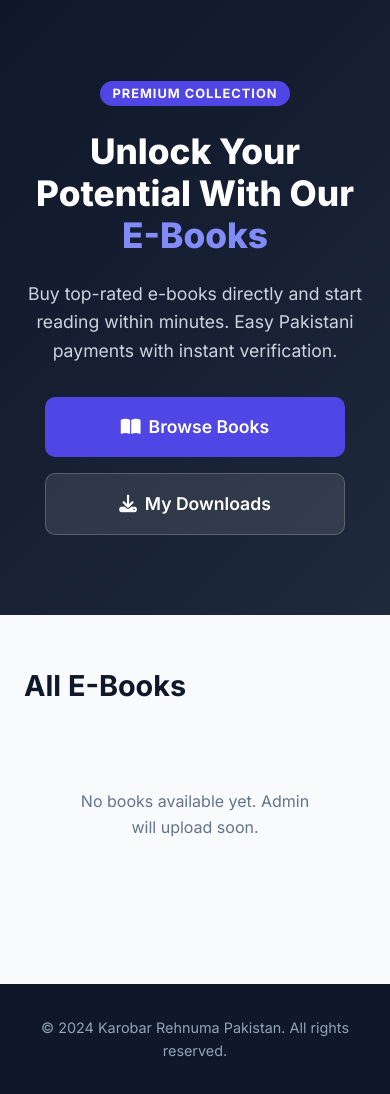
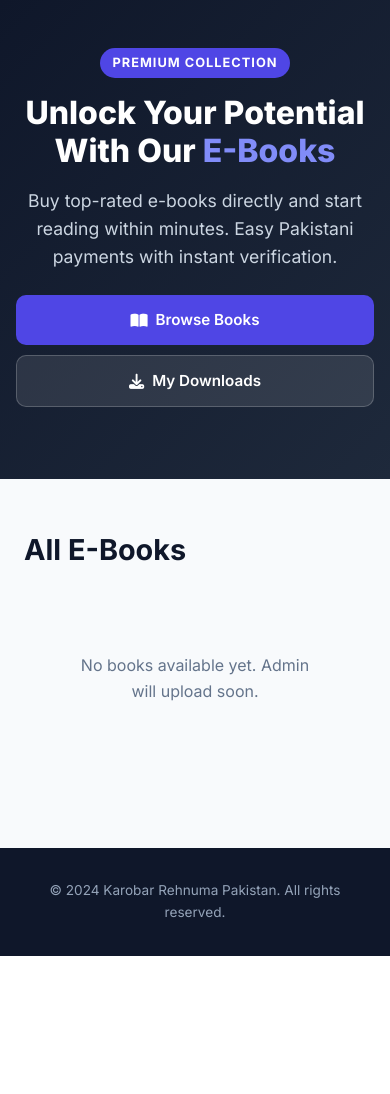
Before and after one commit to Paid-Dev-From-Pak/Karobar-Rehnuma, a Flask app: page / in a window 390 px wide. Shown: the part 78-1172 px from the top of the page. After the commit the page ends 1034 px from the top, so only its background shows below. Run offline with Flask 3, Linux system fonts and the light colour scheme; data that the repository does not hold is empty.

Commit message:
Fixed mobile white gap and improved hero layout

```diff
--- a/static/css/style.css
+++ b/static/css/style.css
@@ -16,6 +16,13 @@
     --shadow-lg: 0 10px 40px rgba(15, 23, 42, 0.12);
 }
 
+/* White gap fix */
+html, body {
+    overflow-x: hidden;
+    width: 100%;
+    max-width: 100vw;
+}
+
 body {
     font-family: 'Inter', -apple-system, sans-serif;
     background: var(--bg);
@@ -90,34 +101,52 @@ main { flex: 1; }
 .flash-success { background: #dcfce7; color: #166534; border-left: 4px solid var(--success); }
 .flash-error { background: #fee2e2; color: #991b1b; border-left: 4px solid var(--danger); }
 
+/* Hero Section */
 .hero {
-    background: linear-gradient(135deg, #eef2ff 0%, #f5f3ff 100%);
-    padding: 4rem 1.5rem;
-    text-align: center;
+    background: linear-gradient(135deg, #0f172a 0%, #1e293b 100%);
+    padding: 5rem 1.5rem;
+    color: white;
+    width: 100%;
 }
-.hero-content { max-width: 1200px; margin: 0 auto; display: flex; align-items: center; justify-content: space-between; flex-wrap: wrap; gap: 2rem; text-align: left; }
-.hero-text { flex: 1; min-width: 300px; }
-.hero-buttons { display: flex; gap: 1rem; flex-wrap: wrap; }
+.hero-content {
+    max-width: 1200px;
+    margin: 0 auto;
+    display: flex;
+    align-items: center;
+    justify-content: space-between;
+    flex-wrap: wrap;
+    gap: 2rem;
+    width: 100%;
+}
+.hero-text { flex: 1; min-width: 300px; width: 100%; text-align: left; }
+.premium-badge {
+    background: #4f46e5;
+    padding: 0.3rem 0.8rem;
+    border-radius: 20px;
+    font-size: 0.8rem;
+    font-weight: 700;
+    text-transform: uppercase;
+    letter-spacing: 1px;
+    display: inline-block;
+}
 .hero h1 {
-    font-size: clamp(2rem, 5vw, 3.2rem);
+    font-size: clamp(2.2rem, 5vw, 3.5rem);
     font-weight: 800;
     line-height: 1.2;
-    margin-bottom: 1rem;
+    margin: 1.5rem 0;
 }
-.gradient-text {
-    background: linear-gradient(135deg, #4f46e5, #9333ea);
-    -webkit-background-clip: text;
-    -webkit-text-fill-color: transparent;
-    background-clip: text;
-}
-.hero p { font-size: 1.1rem; color: var(--text-soft); margin-bottom: 2rem; }
+.hero p { font-size: 1.1rem; color: #cbd5e1; margin-bottom: 2rem; max-width: 500px; }
+.hero-buttons { display: flex; gap: 1rem; flex-wrap: wrap; }
+.hero-image-container { flex: 1; min-width: 300px; text-align: right; display: flex; justify-content: center; }
+.hero-image-container img { max-width: 250px; border-radius: 20px; box-shadow: 0 20px 40px rgba(0,0,0,0.3); }
 
+/* Buttons */
 .btn-primary, .btn-secondary, .btn-view, .btn-success, .btn-danger, .btn-disabled {
     display: inline-flex;
     align-items: center;
     justify-content: center;
     gap: 0.5rem;
-    padding: 0.7rem 1.4rem;
+    padding: 0.8rem 1.5rem;
     border-radius: 10px;
     border: none;
     font-weight: 600;
@@ -197,200 +224,76 @@ main { flex: 1; }
 .note { color: var(--text-soft); font-size: 0.9rem; margin-top: 1rem; }
 .note.small { font-size: 0.8rem; }
 
-.checkout-form, .upload-form {
-    background: var(--surface);
-    padding: 2rem;
-    border-radius: var(--radius);
-    box-shadow: var(--shadow);
-}
+.checkout-form, .upload-form { background: var(--surface); padding: 2rem; border-radius: var(--radius); box-shadow: var(--shadow); width: 100%; }
 .checkout-form h3 { margin: 1.5rem 0 1rem; font-size: 1.1rem; }
 .checkout-form h3:first-child { margin-top: 0; }
-.form-grid {
-    display: grid;
-    grid-template-columns: repeat(auto-fit, minmax(200px, 1fr));
-    gap: 1rem;
-}
-input, textarea, select {
-    width: 100%;
-    padding: 0.8rem 1rem;
-    border: 1px solid var(--border);
-    border-radius: 10px;
-    font-size: 0.95rem;
-    font-family: inherit;
-    transition: 0.2s;
-    background: var(--surface);
-}
-input:focus, textarea:focus {
-    outline: none;
-    border-color: var(--primary);
-    box-shadow: 0 0 0 3px rgba(79, 70, 229, 0.1);
-}
+.form-grid { display: grid; grid-template-columns: repeat(auto-fit, minmax(200px, 1fr)); gap: 1rem; width: 100%; }
+input, textarea, select { width: 100%; padding: 0.8rem 1rem; border: 1px solid var(--border); border-radius: 10px; font-size: 0.95rem; font-family: inherit; transition: 0.2s; background: var(--surface); }
+input:focus, textarea:focus { outline: none; border-color: var(--primary); box-shadow: 0 0 0 3px rgba(79, 70, 229, 0.1); }
 .checkout-form > input, .full-width { margin-top: 1rem; }
 .upload-form { display: flex; flex-direction: column; gap: 1rem; }
 .upload-form label { font-size: 0.9rem; color: var(--text-soft); display: flex; flex-direction: column; gap: 0.4rem; }
 
-.payment-methods {
-    display: grid;
-    grid-template-columns: repeat(auto-fit, minmax(150px, 1fr));
-    gap: 1rem;
-    margin-bottom: 1rem;
-}
+.payment-methods { display: grid; grid-template-columns: repeat(auto-fit, minmax(150px, 1fr)); gap: 1rem; margin-bottom: 1rem; width: 100%; }
 .pm-card { cursor: pointer; position: relative; }
 .pm-card input { position: absolute; opacity: 0; }
-.pm-content {
-    padding: 1.2rem 1rem;
-    border: 2px solid var(--border);
-    border-radius: 12px;
-    text-align: center;
-    transition: 0.2s;
-    display: flex;
-    flex-direction: column;
-    gap: 0.5rem;
-    align-items: center;
-    font-weight: 600;
-    font-size: 0.9rem;
-}
+.pm-content { padding: 1.2rem 1rem; border: 2px solid var(--border); border-radius: 12px; text-align: center; transition: 0.2s; display: flex; flex-direction: column; gap: 0.5rem; align-items: center; font-weight: 600; font-size: 0.9rem; }
 .pm-content i { font-size: 1.5rem; color: var(--text-soft); }
-.pm-card input:checked + .pm-content {
-    border-color: var(--primary);
-    background: #eef2ff;
-    color: var(--primary);
-}
+.pm-card input:checked + .pm-content { border-color: var(--primary); background: #eef2ff; color: var(--primary); }
 .pm-card input:checked + .pm-content i { color: var(--primary); }
 
-.payment-details {
-    background: #f8fafc;
-    border-radius: 12px;
-    padding: 1.2rem;
-    margin-top: 1rem;
-    border: 1px solid var(--border);
-}
+.payment-details { background: #f8fafc; border-radius: 12px; padding: 1.2rem; margin-top: 1rem; border: 1px solid var(--border); width: 100%; }
 .payment-info p { font-size: 0.9rem; margin: 0.3rem 0; color: var(--text-soft); }
 .payment-info strong { color: var(--text); }
 .hidden { display: none !important; }
 
-.verify-card, .auth-card {
-    max-width: 550px;
-    margin: 0 auto;
-    background: var(--surface);
-    padding: 2.5rem;
-    border-radius: var(--radius);
-    box-shadow: var(--shadow-lg);
-    text-align: center;
-}
+.verify-card, .auth-card { max-width: 550px; margin: 0 auto; background: var(--surface); padding: 2.5rem; border-radius: var(--radius); box-shadow: var(--shadow-lg); text-align: center; width: 100%; }
 .auth-card.wide { max-width: 650px; text-align: left; }
-.verify-icon {
-    font-size: 4rem;
-    color: var(--warning);
-    margin-bottom: 1rem;
-}
+.verify-icon { font-size: 4rem; color: var(--warning); margin-bottom: 1rem; }
 .verify-icon.success { color: var(--success); }
 .verify-card h1 { font-size: 1.6rem; margin-bottom: 0.5rem; }
 .subtitle { color: var(--text-soft); margin-bottom: 1.5rem; }
-.order-summary {
-    background: #f8fafc;
-    padding: 1.2rem;
-    border-radius: 12px;
-    text-align: left;
-    margin-bottom: 1.5rem;
-}
+.order-summary { background: #f8fafc; padding: 1.2rem; border-radius: 12px; text-align: left; margin-bottom: 1.5rem; width: 100%; }
 .order-summary p { margin: 0.3rem 0; font-size: 0.95rem; }
 .success-msg { color: var(--success); font-weight: 600; margin: 1rem 0; }
 .auth-card form { display: flex; flex-direction: column; gap: 1rem; margin: 1.5rem 0; }
 
-.badge {
-    padding: 0.25rem 0.7rem;
-    border-radius: 20px;
-    font-size: 0.75rem;
-    font-weight: 700;
-    display: inline-block;
-}
+.badge { padding: 0.25rem 0.7rem; border-radius: 20px; font-size: 0.75rem; font-weight: 700; display: inline-block; }
 .badge-pending { background: #fef3c7; color: #92400e; }
 .badge-verified { background: #dcfce7; color: #166534; }
 .badge-rejected { background: #fee2e2; color: #991b1b; }
 .badge-success { background: #dcfce7; color: #166534; }
 .badge-error { background: #fee2e2; color: #991b1b; }
 
-.search-form { display: flex; gap: 1rem; margin-bottom: 2rem; max-width: 500px; }
-.orders-list { display: flex; flex-direction: column; gap: 1rem; }
-.order-card {
-    display: flex;
-    align-items: center;
-    gap: 1.5rem;
-    background: var(--surface);
-    padding: 1.2rem;
-    border-radius: var(--radius);
-    box-shadow: var(--shadow);
-    border: 1px solid var(--border);
-}
+.search-form { display: flex; gap: 1rem; margin-bottom: 2rem; max-width: 500px; width: 100%; }
+.orders-list { display: flex; flex-direction: column; gap: 1rem; width: 100%; }
+.order-card { display: flex; align-items: center; gap: 1.5rem; background: var(--surface); padding: 1.2rem; border-radius: var(--radius); box-shadow: var(--shadow); border: 1px solid var(--border); width: 100%; }
 .order-cover { width: 60px; flex-shrink: 0; }
 .order-cover img { width: 100%; border-radius: 6px; }
 .order-info { flex: 1; }
 .order-info h3 { font-size: 1rem; margin-bottom: 0.3rem; }
 .order-info p { font-size: 0.85rem; color: var(--text-soft); }
 
-.admin-header {
-    display: flex;
-    justify-content: space-between;
-    align-items: center;
-    margin-bottom: 2rem;
-    flex-wrap: wrap;
-    gap: 1rem;
-}
+.admin-header { display: flex; justify-content: space-between; align-items: center; margin-bottom: 2rem; flex-wrap: wrap; gap: 1rem; width: 100%; }
 .admin-header > div { display: flex; gap: 0.7rem; }
-.table-wrap {
-    overflow-x: auto;
-    background: var(--surface);
-    border-radius: var(--radius);
-    box-shadow: var(--shadow);
-    margin-bottom: 3rem;
-}
+.table-wrap { overflow-x: auto; background: var(--surface); border-radius: var(--radius); box-shadow: var(--shadow); margin-bottom: 3rem; width: 100%; }
 table { width: 100%; border-collapse: collapse; min-width: 900px; }
 th, td { padding: 1rem; text-align: left; border-bottom: 1px solid var(--border); font-size: 0.9rem; }
 th { background: #f8fafc; font-weight: 700; font-size: 0.8rem; text-transform: uppercase; color: var(--text-soft); }
 tr:hover { background: #f8fafc; }
-.books-admin-grid {
-    display: grid;
-    grid-template-columns: repeat(auto-fill, minmax(200px, 1fr));
-    gap: 1rem;
-}
-.admin-book-card {
-    background: var(--surface);
-    padding: 1rem;
-    border-radius: 12px;
-    box-shadow: var(--shadow);
-    border: 1px solid var(--border);
-}
+.books-admin-grid { display: grid; grid-template-columns: repeat(auto-fill, minmax(200px, 1fr)); gap: 1rem; width: 100%; }
+.admin-book-card { background: var(--surface); padding: 1rem; border-radius: 12px; box-shadow: var(--shadow); border: 1px solid var(--border); width: 100%; }
 .admin-book-card h4 { font-size: 0.95rem; margin-bottom: 0.3rem; }
 .admin-book-card p { font-size: 0.85rem; color: var(--text-soft); margin-bottom: 0.5rem; }
 
 .empty { text-align: center; color: var(--text-soft); padding: 3rem; grid-column: 1/-1; }
 
-.footer {
-    background: #0f172a;
-    color: #cbd5e1;
-    padding: 3rem 1.5rem 1.5rem;
-    margin-top: 3rem;
-}
-.footer-content {
-    max-width: 1200px;
-    margin: 0 auto;
-    display: grid;
-    grid-template-columns: repeat(auto-fit, minmax(220px, 1fr));
-    gap: 2rem;
-    margin-bottom: 2rem;
-}
-.footer h3, .footer h4 { color: white; margin-bottom: 0.8rem; }
-.footer p { font-size: 0.9rem; }
-.copyright {
-    text-align: center;
-    padding-top: 1.5rem;
-    border-top: 1px solid #1e293b;
-    font-size: 0.85rem;
-    color: #94a3b8;
-}
+.footer { background: #0f172a; color: #cbd5e1; padding: 2rem 1.5rem; margin-top: 3rem; width: 100%; text-align: center; }
+.copyright { font-size: 0.85rem; color: #94a3b8; }
 
-/* ---------- MOBILE RESPONSIVE ---------- */
+/* =========================================
+   MOBILE RESPONSIVE (Buttons and Gap Fix)
+   ========================================= */
 @media (max-width: 768px) {
     .menu-toggle { display: block; }
     .nav-links {
@@ -404,19 +307,41 @@ tr:hover { background: #f8fafc; }
         padding: 1.5rem;
         box-shadow: var(--shadow-lg);
         border-bottom: 1px solid var(--border);
+        width: 100%;
     }
     .nav-links.active { display: flex; }
 
-    .hero-content { flex-direction: column; text-align: center; }
-    .hero-buttons { justify-content: center; width: 100%; }
-    .hero-buttons a { width: 100%; max-width: 300px; }
+    /* Hero Mobile Layout */
+    .hero { padding: 3rem 1rem !important; text-align: center !important; }
+    .hero-content { flex-direction: column; gap: 1.5rem; padding: 0; }
+    .hero-text { display: flex; flex-direction: column; align-items: center; text-align: center; width: 100%; }
+    .hero h1 { font-size: 2rem !important; margin: 1rem 0; width: 100%; }
+    .hero p { margin: 0 auto 1.5rem auto; width: 100%; max-width: 100%; }
 
+    /* Buttons Fix (Screen ke andar laane ke liye) */
+    .hero-buttons {
+        display: flex;
+        flex-direction: column;
+        width: 100%;
+        gap: 10px;
+        align-items: center;
+    }
+    .hero-btn {
+        width: 100% !important;
+        max-width: 100% !important;
+        margin: 0 !important;
+        padding: 0.8rem 1rem !important;
+    }
+
+    /* Hide Logo on Mobile */
     .hide-on-mobile { display: none !important; }
-    .hero-image-container { display: none !important; }
 
-    .detail-card { grid-template-columns: 1fr; }
+    /* Others */
+    .detail-card { grid-template-columns: 1fr; padding: 1.5rem; }
     .detail-cover { max-width: 250px; margin: 0 auto; }
     .order-card { flex-direction: column; text-align: center; }
     .search-form { flex-direction: column; }
     .admin-header { flex-direction: column; align-items: flex-start; }
+    .form-grid { grid-template-columns: 1fr; }
+    .checkout-form, .upload-form { padding: 1.5rem; }
 }
--- a/templates/index.html
+++ b/templates/index.html
@@ -1,30 +1,29 @@
 {% extends "base.html" %}
 {% block content %}
-<section class="hero" style="background: linear-gradient(135deg, #0f172a 0%, #1e293b 100%); color: white; padding: 5rem 1.5rem; text-align: left;">
-    <div class="hero-content" style="max-width: 1200px; margin: 0 auto; display: flex; align-items: center; justify-content: space-between; flex-wrap: wrap; gap: 2rem;">
+<section class="hero">
+    <div class="hero-content">
 
-        <!-- Text and Buttons Area -->
-        <div class="hero-text" style="flex: 1; min-width: 300px;">
-            <span style="background: #4f46e5; padding: 0.3rem 0.8rem; border-radius: 20px; font-size: 0.8rem; font-weight: 700; text-transform: uppercase; letter-spacing: 1px;">Premium Collection</span>
+        <div class="hero-text">
+            <span style="background: #4f46e5; padding: 0.3rem 0.8rem; border-radius: 20px; font-size: 0.8rem; font-weight: 700; text-transform: uppercase; letter-spacing: 1px; display: inline-block;">Premium Collection</span>
 
-            <h1 style="font-size: clamp(2.2rem, 5vw, 3.5rem); font-weight: 800; line-height: 1.2; margin: 1.5rem 0;">Unlock Your Potential With Our <span style="color: #818cf8;">E-Books</span></h1>
+            <h1>Unlock Your Potential With Our <span style="color: #818cf8;">E-Books</span></h1>
 
-            <p style="font-size: 1.1rem; color: #cbd5e1; margin-bottom: 2rem; max-width: 500px;">Buy top-rated e-books directly and start reading within minutes. Easy Pakistani payments with instant verification.</p>
+            <p>Buy top-rated e-books directly and start reading within minutes. Easy Pakistani payments with instant verification.</p>
 
-            <!-- 2 Buttons for Mobile and Desktop -->
-            <div class="hero-buttons" style="display: flex; gap: 1rem; flex-wrap: wrap;">
-                <a href="#books" class="btn-primary" style="padding: 1rem 2rem; font-size: 1.1rem;">
+            <!-- Buttons -->
+            <div class="hero-buttons">
+                <a href="#books" class="btn-primary hero-btn">
                     <i class="fa-solid fa-book-open"></i> Browse Books
                 </a>
-                <a href="{{ url_for('my_downloads') }}" class="btn-secondary" style="padding: 1rem 2rem; font-size: 1.1rem; background: rgba(255,255,255,0.1); color: white; border: 1px solid rgba(255,255,255,0.2);">
+                <a href="{{ url_for('my_downloads') }}" class="btn-secondary hero-btn" style="background: rgba(255,255,255,0.1); color: white; border: 1px solid rgba(255,255,255,0.2);">
                     <i class="fa-solid fa-download"></i> My Downloads
                 </a>
             </div>
         </div>
 
-        <!-- Logo Area (Hidden on Mobile via CSS) -->
-        <div class="hero-image-container" style="flex: 1; min-width: 300px; text-align: right; display: flex; justify-content: center;">
-            <img src="{{ url_for('static', filename='images/logo.png') }}" alt="Karobar Rehnuma" style="max-width: 250px; border-radius: 20px; box-shadow: 0 20px 40px rgba(0,0,0,0.3);" class="hide-on-mobile">
+        <!-- Logo (Hidden on Mobile) -->
+        <div class="hero-image-container">
+            <img src="{{ url_for('static', filename='images/logo.png') }}" alt="Karobar Rehnuma" class="hide-on-mobile">
         </div>
 
     </div>
```
Also changed, not shown: other parts of static/css/style.css (+14 -12 lines).
